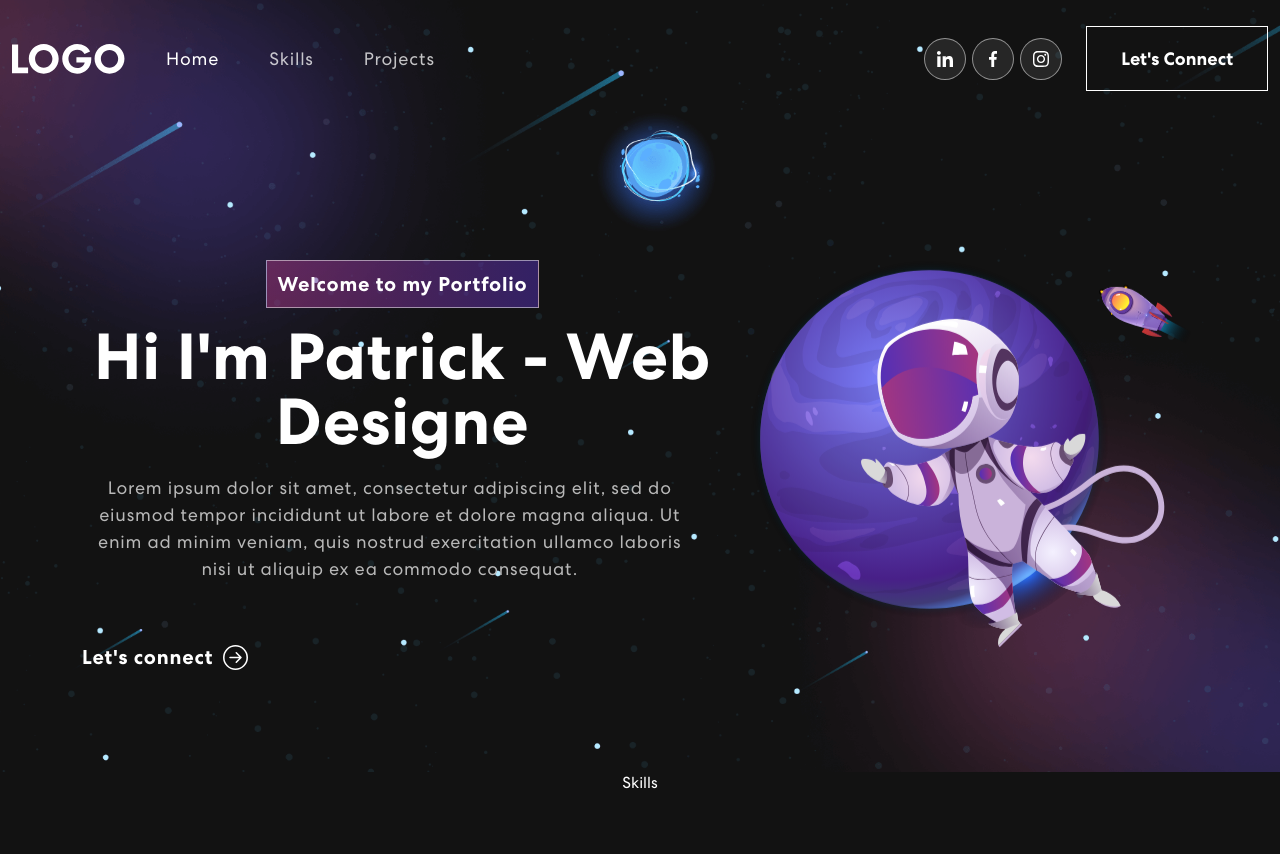
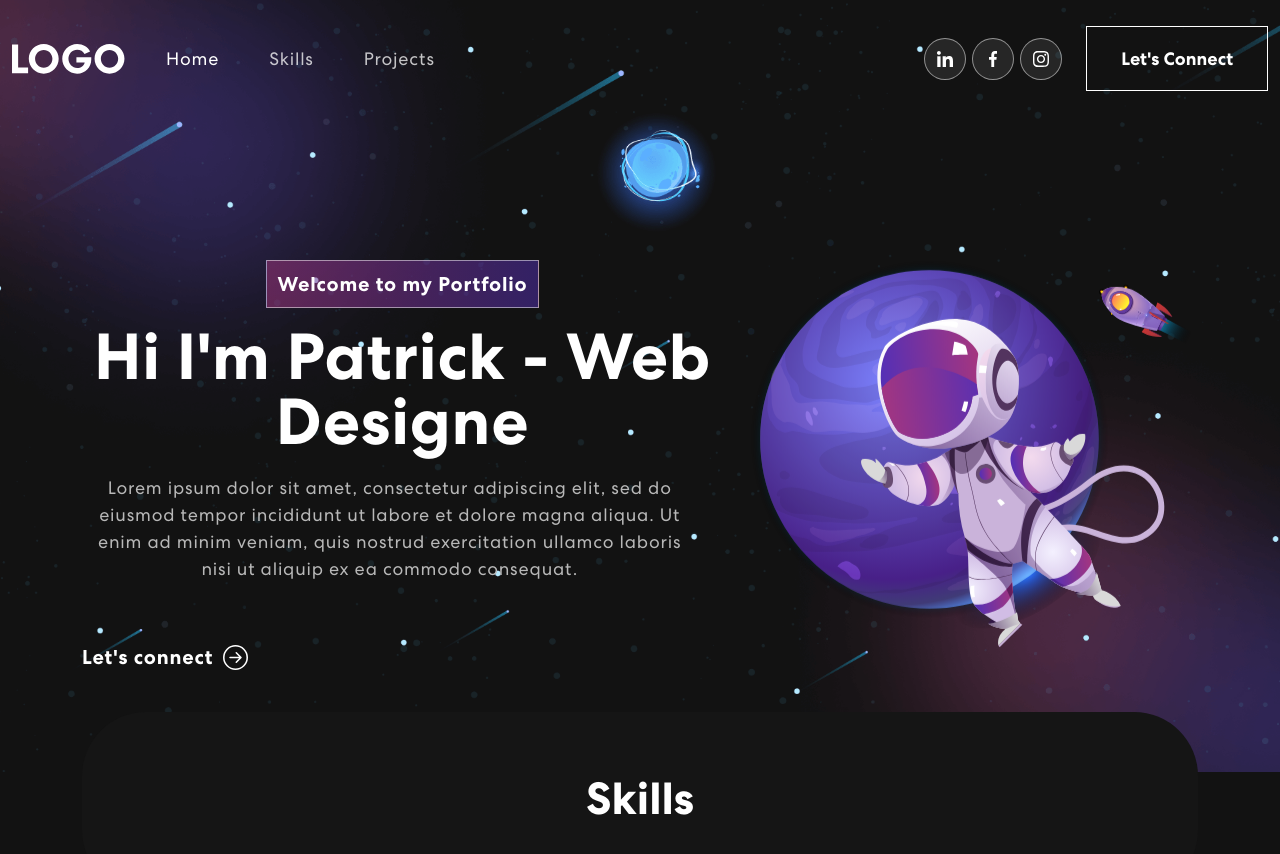
Before and after one commit to Patrikrizek/maiona-react-personal-portfolio, a React (Create React App) app: page / in a window 1280 px wide. Shown: the top 854 px of the page. Before the commit the page ends 809 px from the top, so only its background shows below. Built offline with nearby package versions, Linux system fonts and the light colour scheme.

Commit message:
Skills content

```diff
--- a/src/components/Skills.jsx
+++ b/src/components/Skills.jsx
@@ -1,6 +1,16 @@
 const Skills = () => {
     return (
-        <p>Skills</p>
+        <section className="skill" id="skills">
+            <div className="container">
+                <div className="row">
+                    <div className="col-12">
+                        <div className="skill-bx wow zoomIn">
+                            <h2>Skills</h2>
+                        </div>
+                    </div>
+                </div>
+            </div>
+        </section>
     );
 }
 
```
